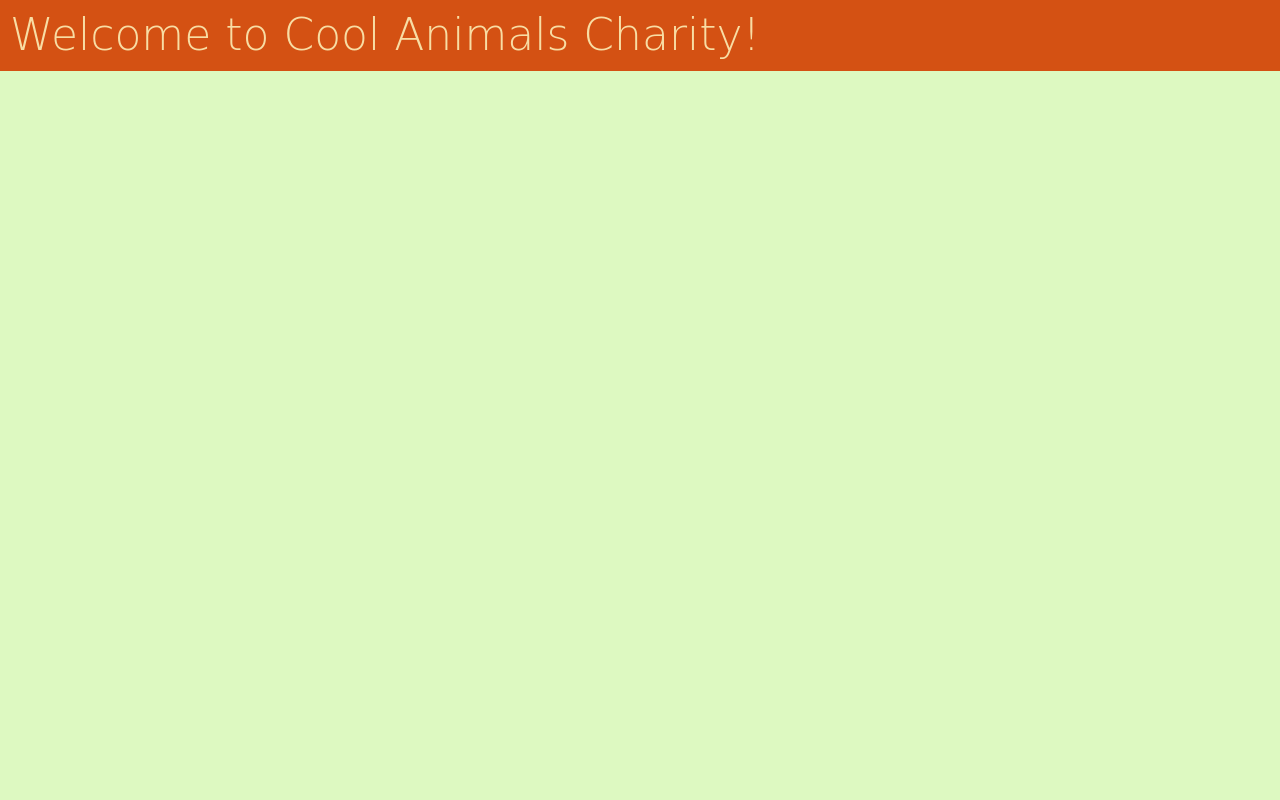
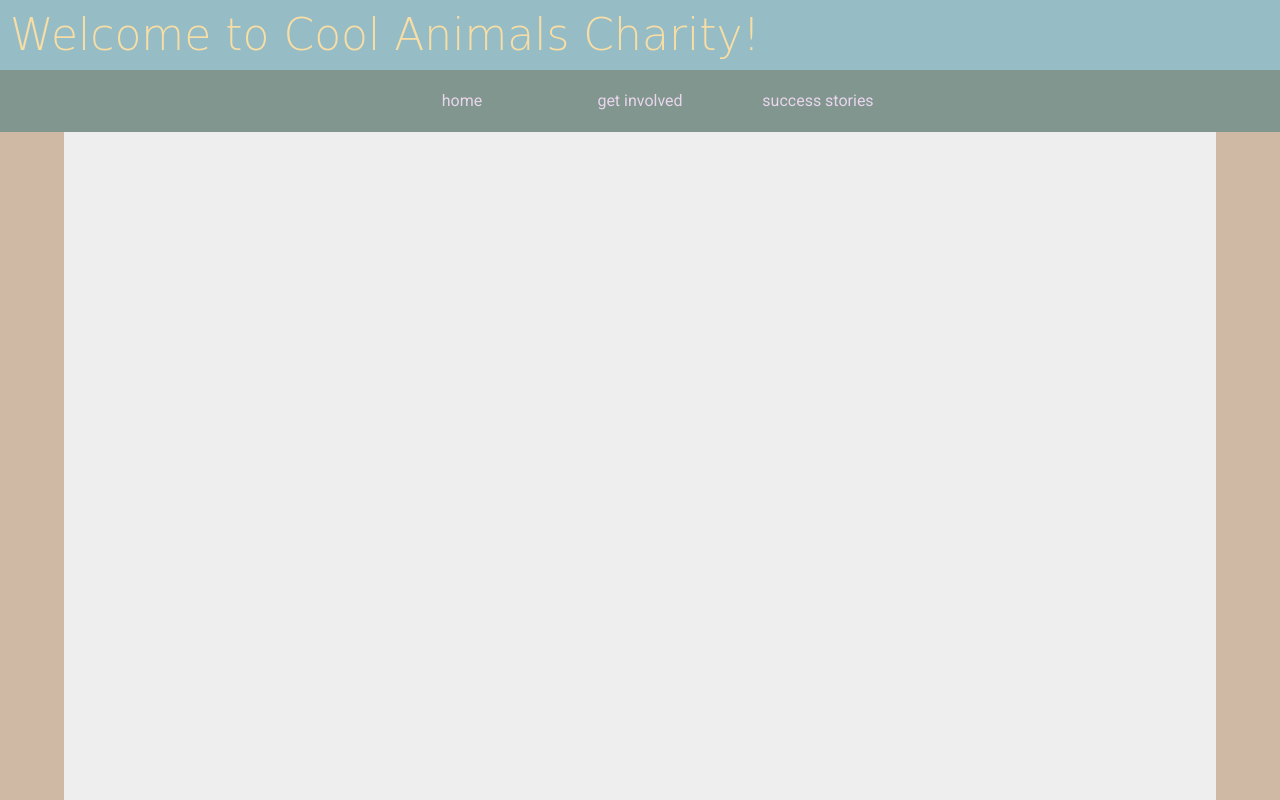
Before and after one commit to bakeehan/dummy-git, a plain HTML site: page index.html in a window 1280 px wide. Shown: the top 800 px of the page. Drawn offline with nearby package versions, Linux system fonts and the light colour scheme; a web font is replaced by a local one.

Commit message:
sticky navbar

```diff
--- a/index.html
+++ b/index.html
@@ -11,7 +11,11 @@
 
 	<header>
 		<div class="title"><h1>Welcome to Cool Animals Charity!</h1></div>
-		<nav></nav>
+		<nav id="navbar"><Div>
+			<a href="index.html">home</a>
+			<a href="donations.html">get involved</a>
+			<a href="gallery.html">success stories</a>
+		</Div></nav>
 	</header>
 
 	<div class="wrapper"></div>
@@ -19,4 +23,22 @@
 	<footer></footer>
 
 </body>
+
+<script src="styles/stickynav.js"></script>
+
+<!-- <script>
+window.onscroll = function() {myFunction()};
+
+var header = document.getElementById("navbar");
+var sticky = header.offsetTop;
+
+function myFunction() {
+  if (window.pageYOffset >= sticky) {
+    header.classList.add("sticky");
+  } else {
+    header.classList.remove("sticky");
+  }
+}
+</script> -->
+
 </html>
--- /dev/null
+++ b/styles/stickynav.js
@@ -0,0 +1,15 @@
+// just copied off w3schools, but.... oh well
+
+
+window.onscroll = function() {myFunction()};
+
+var header = document.getElementById("navbar");
+var sticky = header.offsetTop;
+
+function myFunction() {
+  if (window.pageYOffset >= sticky) {
+    header.classList.add("sticky");
+  } else {
+    header.classList.remove("sticky");
+  }
+}
--- a/styles/styles.css
+++ b/styles/styles.css
@@ -1,13 +1,24 @@
 .wrapper {
 	width: 90%;
+	background-color:#eee;
+	margin:0 auto;
+	height:1000px;
 }
 
-body {background-color: #DDF9C1;}
+body {
+	background-color: #CFB9A5;
+	font-family: 'Roboto', sans-serif;
+}
+
+a {
+	color:#96BDC6;
+}
 
 .title {
-	background-color: #D45113;
+	background-color: #96BDC6;
 	font-family: 'Cherry Swash', cursive;
 	padding:10px;
+	height:50px;
 }
 
 h1 {
@@ -16,3 +27,31 @@ h1 {
 	font-weight:lighter;
 	font-size:2.75em;
 }
+
+nav {
+	background-color: #81968F;
+	padding:15px;
+	text-align: center;
+	/*height:100px;*/
+}
+
+nav a {
+	display: inline-block;
+	width:120px;
+	text-decoration: none;
+	color:#E9D6EC;
+	margin: 0 20px;
+	padding:5px;
+	border: 2px solid #81968F;
+}
+nav a:hover {
+	color:#E8CCBF;
+	border: 2px solid #E9D6EC;
+}
+
+
+.sticky {
+  position: fixed;
+  top: 0;
+  width: 100%;
+}
```
